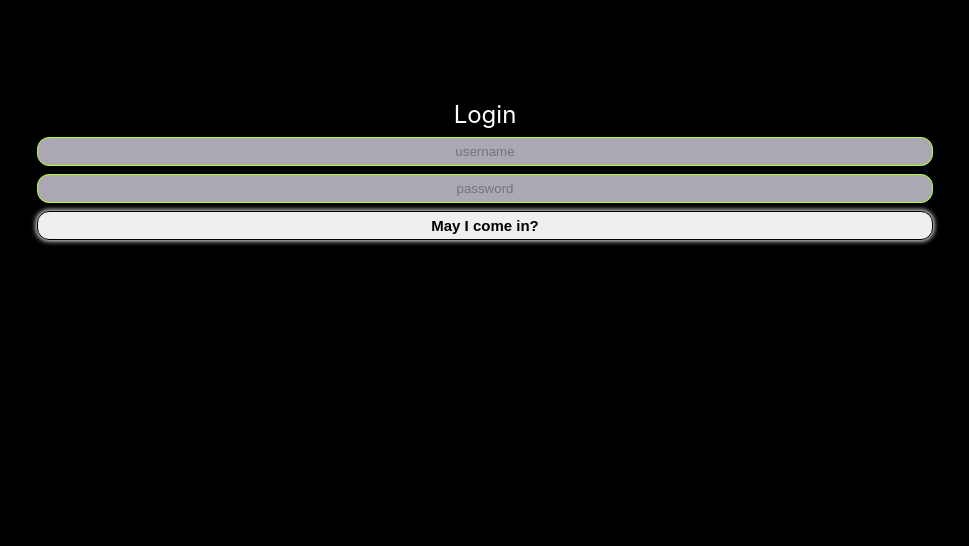
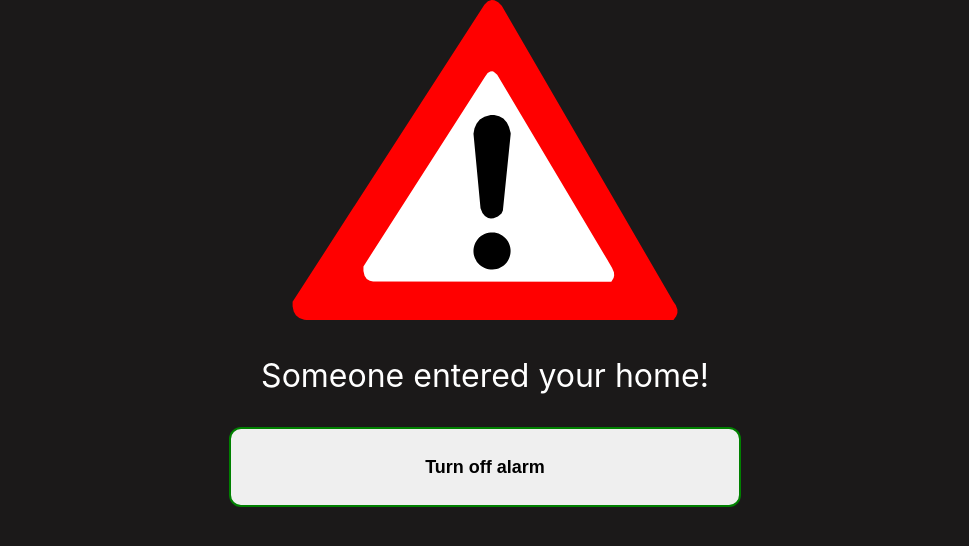
Before and after one commit to Akos23/SmartHome, a React (Create React App) app in the folder browser-client/: page /home/intrusion in a window 1280 px wide. Before the commit this address led to /. Shown: the top 546 px of the page, without its empty margins (155-1124 px from the left). Built offline with nearby package versions, Linux system fonts and the light colour scheme.

Commit message:
Webpage - adding new component: SecurityAlarm

```diff
--- a/browser-client/src/components/NavigationMenu.jsx
+++ b/browser-client/src/components/NavigationMenu.jsx
@@ -2,13 +2,14 @@ import React, { Component } from "react";
 import { Route, Link } from "react-router-dom";
 import Card from "./Card";
 import "./NavigationMenu.css";
+import SecurityAlert from "./SecurityAlert";
 
 class NavigationMenu extends Component {
   constructor(props) {
     super(props);
 
     //what are we gonna do here if we are not connected?
-    if (!this.props.client) this.props.history.push("/");
+    //if (!this.props.client) this.props.history.push("/");
 
     let lampID = 0;
     let servoID = 0;
@@ -292,7 +293,7 @@ class NavigationMenu extends Component {
             {
               id: 4,
               devId: switchID++, //6
-              name: "alarm",
+              name: "security system",
               type: "switch",
               isOn: false,
             },
@@ -374,7 +375,7 @@ class NavigationMenu extends Component {
         newValue = "default";
     }
 
-    if (device.name === "alarm") {
+    if (device.name === "security system") {
       const action = newValue
         ? "armed the security system"
         : "disarmed the security system";
@@ -462,6 +463,10 @@ class NavigationMenu extends Component {
     this.setState({ cards });
   };
 
+  handleAlarm = () => {
+    this.props.history.push("/home");
+  };
+
   render() {
     return (
       <div className="navMenuContainer">
@@ -494,9 +499,15 @@ class NavigationMenu extends Component {
           className={"Tile " + this.state.overview.title.replace(/\s+/g, "")}
         >
           <label>{this.state.overview.title}</label>
-          <div className="movementIndicator"></div>
-          <div className="lightsIndicator"></div>
+          {/*<div className="movementIndicator"></div>
+          <div className="lightsIndicator"></div>*/}
         </div>
+        <Route
+          path={"/home/intrusion"}
+          render={(props) => (
+            <SecurityAlert {...props} onButtonHandler={this.handleAlarm} />
+          )}
+        />
       </div>
     );
   }
--- /dev/null
+++ b/browser-client/src/components/SecurityAlert.css
@@ -0,0 +1,25 @@
+.alert {
+  position: absolute;
+  background-color: rgb(27 25 25);
+  height: 100%;
+  width: 100%;
+  z-index: 1000;
+}
+
+.alert img {
+  height: 40%;
+  width: 40%;
+}
+
+.alert p {
+  font-size: xx-large;
+}
+
+.alert button {
+  height: 10%;
+  width: 40%;
+  font-size: large;
+  font-weight: bold;
+  border-width: 2px;
+  border-color: green;
+}
--- /dev/null
+++ b/browser-client/src/components/SecurityAlert.jsx
@@ -0,0 +1,22 @@
+import React, { Component } from "react";
+import warningsign from "./icons/warning.svg";
+import "./SecurityAlert.css";
+
+class SecurityAlert extends Component {
+  constructor(props) {
+    super(props);
+    this.state = {};
+  }
+  render() {
+    const { onButtonHandler } = this.props;
+    return (
+      <div className="alert">
+        <img src={warningsign} />
+        <p>Someone entered your home!</p>
+        <button onClick={() => onButtonHandler()}>Turn off alarm</button>
+      </div>
+    );
+  }
+}
+
+export default SecurityAlert;
```
Also changed, not shown: browser-client/src/components/icons/warning.svg (added).
